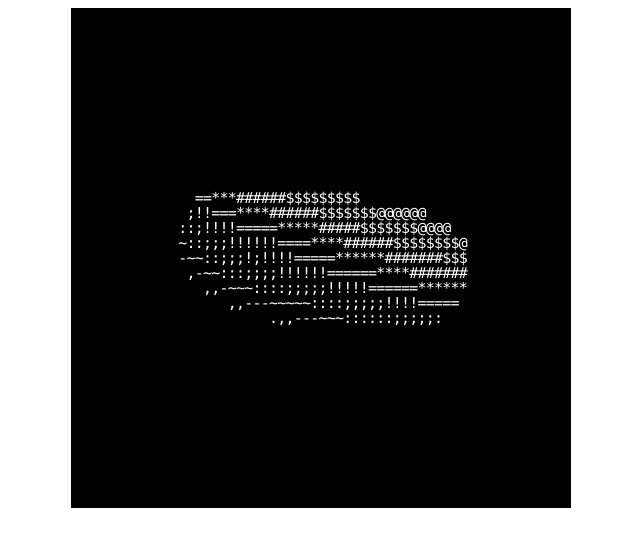
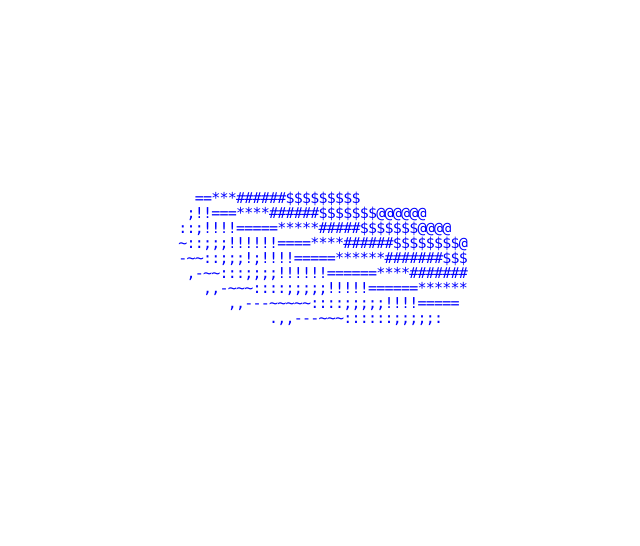
Before and after one commit to PistonTomas/Donut, a plain HTML site: page index.html in a window 1280 px wide. Shown: the whole page, without its empty margins (319-959 px from the left). Drawn offline with Linux system fonts and the light colour scheme.

Commit message:
Update index.html

```diff
--- a/index.html
+++ b/index.html
@@ -81,12 +81,12 @@
                     _g += 0;
                     _h += 0.01;
 
-                    _b.fillStyle = "black";
+                    _b.fillStyle = "white";
                     _b.fillRect(0, 0, 500, 500);
 
                     _j.forEach((a, y) => a.forEach((b, x) => {
                         _b.font = `${_d}px Consolas`;
-                        _b.fillStyle = 'white';
+                        _b.fillStyle = 'blue';
                         _b.fillText(" .,-~:;!=*#$@"[Math.round(b * 12)], x * _e, y * _d);
                         _i[y][x] = 0;
                         _j[y][x] = 0;
```
